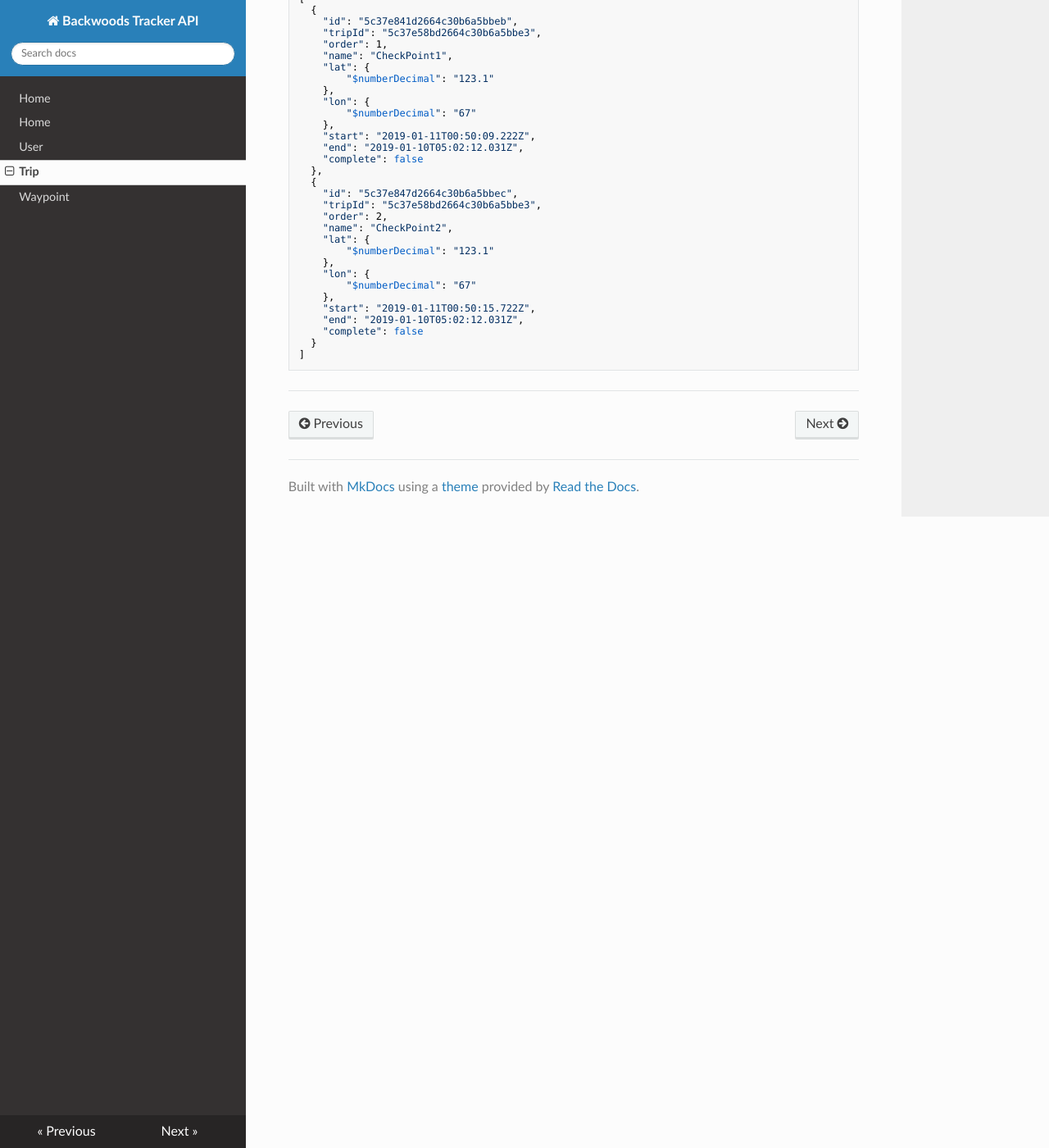
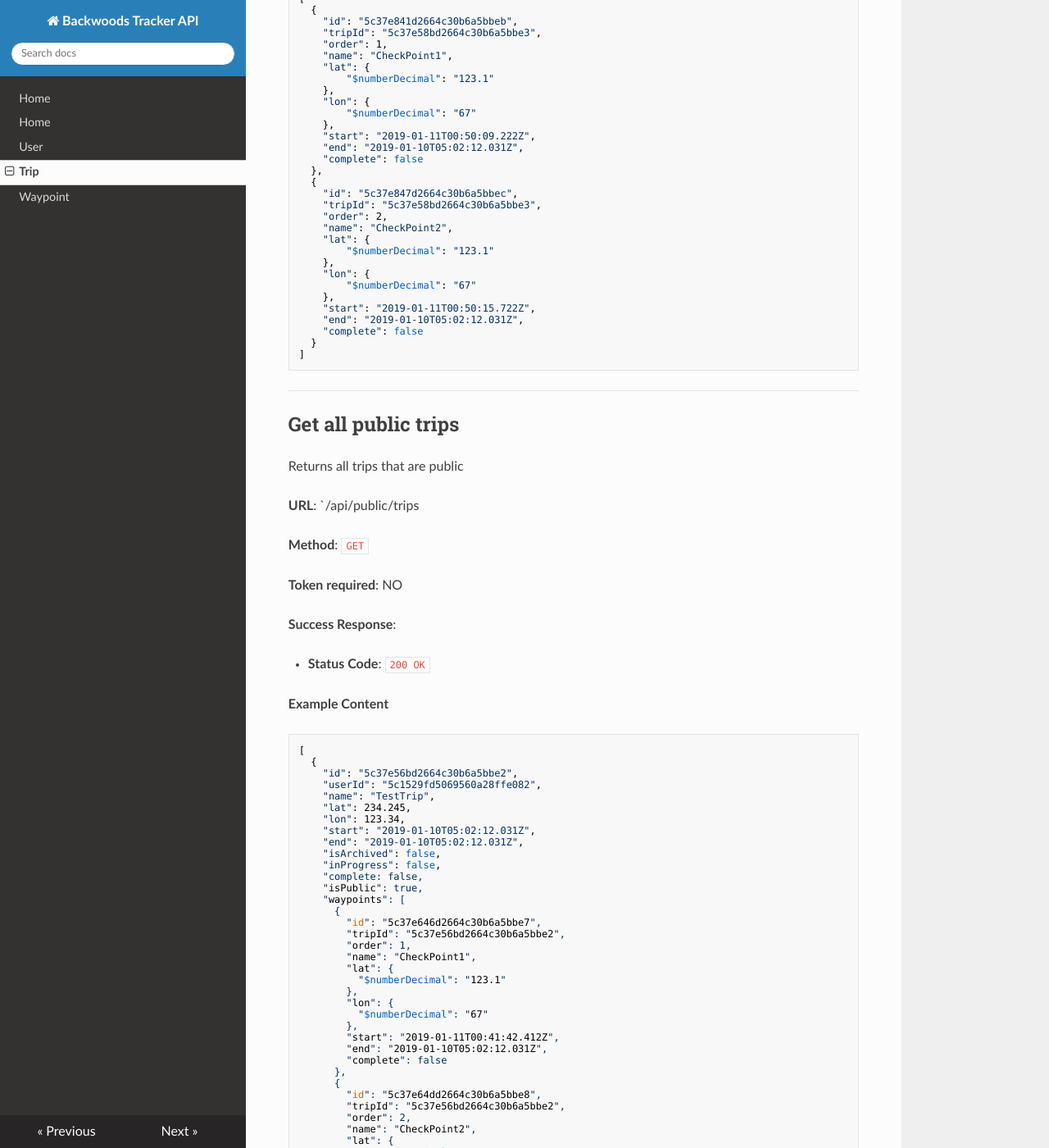
Before and after one commit to BloomTech-Labs/LabsPT1_bkwds, an MkDocs documentation site: the page built from docs/Trip.md, in a window 1280 px wide and 1400 px high, scrolled down 5295 px. Shown: the whole window at 82% size. Built offline with MkDocs 1.6.1, drawn with Linux system fonts in a browser that asks for light colours; nearby versions of some CDN libraries; some of the changed text lies outside the part shown.

Commit message:
Add documentation for changes and public trips

````diff
--- a/docs/Trip.md
+++ b/docs/Trip.md
@@ -310,3 +310,141 @@
 ```
 
 ---
+
+## Get all public trips
+
+Returns all trips that are public
+
+**URL**: `/api/public/trips
+
+**Method**: `GET`
+
+**Token required**: NO
+
+**Success Response**:
+
+- **Status Code**: `200 OK`
+
+**Example Content**
+
+```
+[
+  {
+    "id": "5c37e56bd2664c30b6a5bbe2",
+    "userId": "5c1529fd5069560a28ffe082",
+    "name": "TestTrip",
+    "lat": 234.245,
+    "lon": 123.34,
+    "start": "2019-01-10T05:02:12.031Z",
+    "end": "2019-01-10T05:02:12.031Z",
+    "isArchived": false,
+    "inProgress": false,
+    "complete: false,
+    "isPublic": true,
+    "waypoints": [
+      {
+        "id": "5c37e646d2664c30b6a5bbe7",
+        "tripId": "5c37e56bd2664c30b6a5bbe2",
+        "order": 1,
+        "name": "CheckPoint1",
+        "lat": {
+          "$numberDecimal": "123.1"
+        },
+        "lon": {
+          "$numberDecimal": "67"
+        },
+        "start": "2019-01-11T00:41:42.412Z",
+        "end": "2019-01-10T05:02:12.031Z",
+        "complete": false
+      },
+      {
+        "id": "5c37e64dd2664c30b6a5bbe8",
+        "tripId": "5c37e56bd2664c30b6a5bbe2",
+        "order": 2,
+        "name": "CheckPoint2",
+        "lat": {
+          "$numberDecimal": "123.1"
+        },
+        "lon": {
+          "$numberDecimal": "67"
+        },
+        "start": "2019-01-11T00:41:49.192Z",
+        "end": "2019-01-10T05:02:12.031Z",
+        "complete": false
+      }
+    ]
+  }
+]
+```
+
+---
+
+## Get a single trip
+
+Get a single public trip by ID
+
+**URL**: `/api/public/trips/:id
+
+**Method**: `GET`
+
+**Token required**: YES
+
+**Required URL Params**:
+
+- **id** - `ObjectId`
+
+**Success Response**:
+
+- **Status Code**: `200 OK`
+
+**Example Content**
+
+```
+{
+  "id": "5c37e56bd2664c30b6a5bbe2",
+  "userId": "5c1529fd5069560a28ffe082",
+  "name": "TestTrip",
+  "lat": 234.245,
+  "lon": 123.34,
+  "start": "2019-01-10T05:02:12.031Z",
+  "end": "2019-01-10T05:02:12.031Z",
+  "isArchived": false,
+  "inProgress": false,
+  "complete": false,
+  "isPublic": true,
+  "waypoints": [
+    {
+      "id": "5c37e646d2664c30b6a5bbe7",
+      "tripId": "5c37e56bd2664c30b6a5bbe2",
+      "order": 1,
+      "name": "CheckPoint1",
+      "lat": {
+        "$numberDecimal": "123.1"
+      },
+      "lon": {
+        "$numberDecimal": "67"
+      },
+      "start": "2019-01-11T00:41:42.412Z",
+      "end": "2019-01-10T05:02:12.031Z",
+      "complete": false
+    },
+    {
+      "id": "5c37e64dd2664c30b6a5bbe8",
+      "tripId": "5c37e56bd2664c30b6a5bbe2",
+      "order": 2,
+      "name": "CheckPoint2",
+      "lat": {
+        "$numberDecimal": "123.1"
+      },
+      "lon": {
+        "$numberDecimal": "67"
+      },
+      "start": "2019-01-11T00:41:49.192Z",
+      "end": "2019-01-10T05:02:12.031Z",
+      "complete": false
+    }
+  ]
+}
+```
+
+---
````
